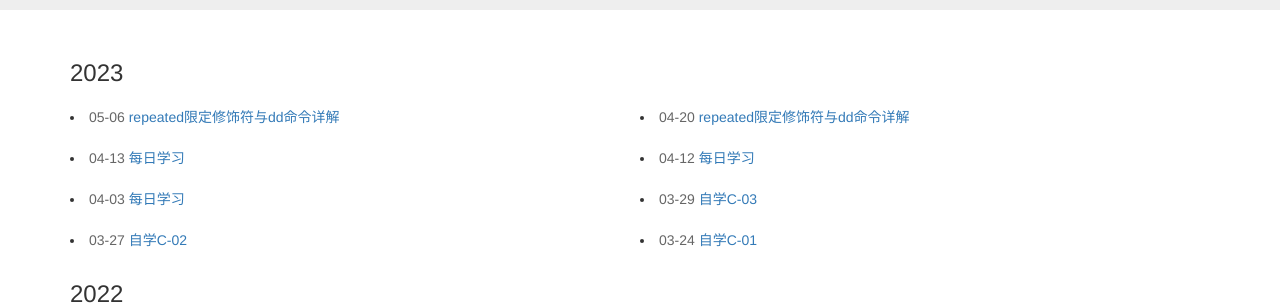
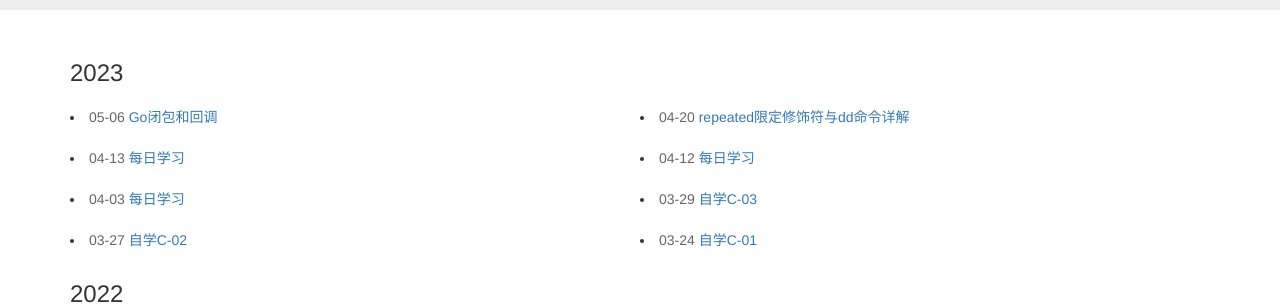
Before and after one commit to konggucansheng/konggucansheng.github.io, a Jekyll site: the page built from pages/archives.md, in a window 1280 px wide and 1119 px high. Shown: the part 303-608 px from the top of the window. Built offline with Jekyll 4.4.1, drawn with Linux system fonts in a browser that asks for light colours; nearby versions of some CDN libraries; comment, search, counter and statistics services are not loaded.

Commit message:
修改标题

```diff
--- a/_posts/2023-05-06-daystudy.md
+++ b/_posts/2023-05-06-daystudy.md
@@ -1,7 +1,7 @@
 ---
 layout: post
 category: Go
-title: repeated限定修饰符与dd命令详解
+title: Go闭包和回调
 tagline: by 空谷残声
 tags:
   - 闭包 回调
```
